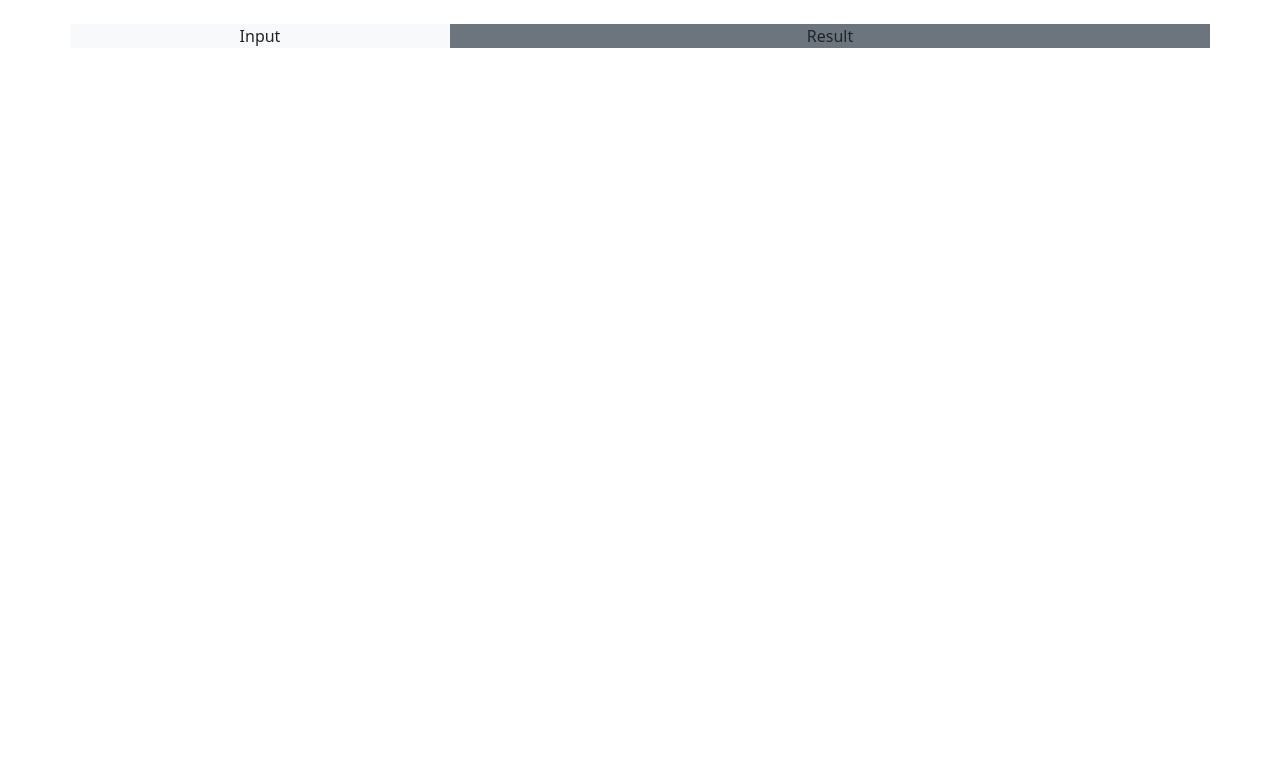
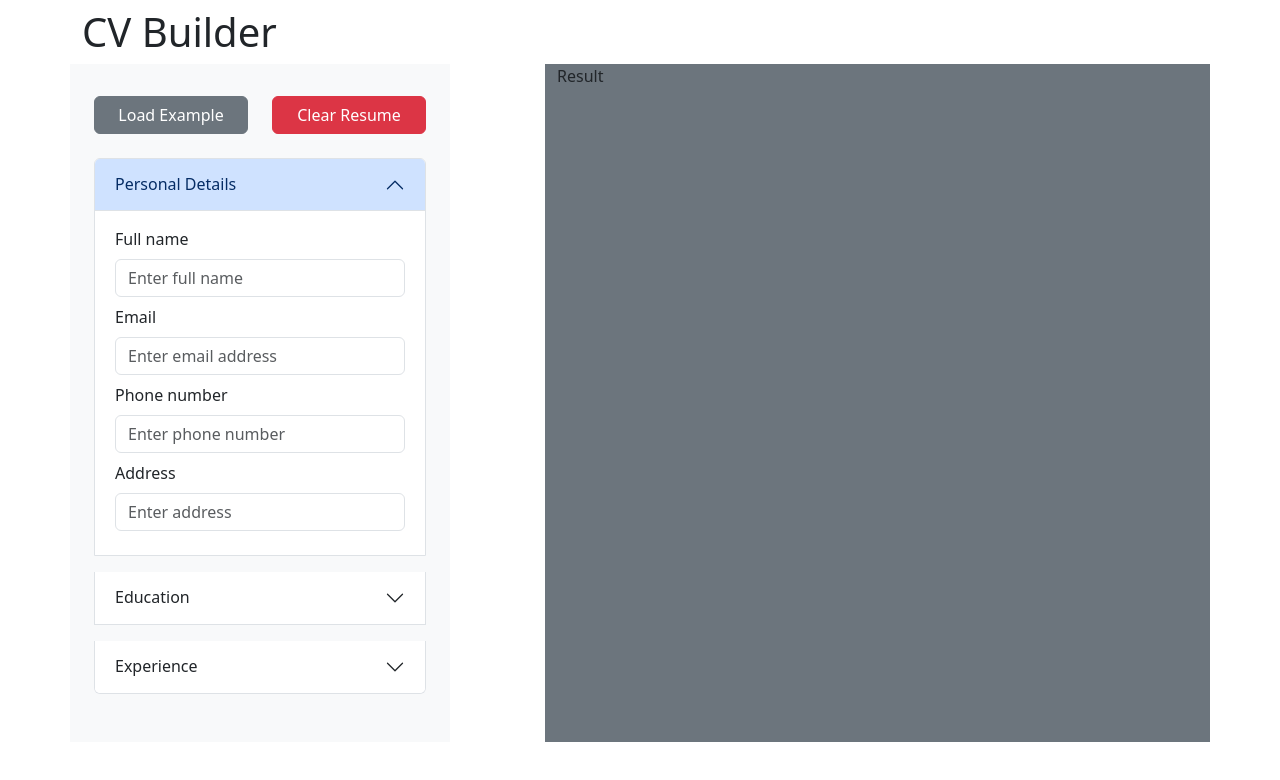
Before and after one commit to ryangholland/top-cv-application, a React app: page / in a window 1280 px wide. Shown: the top 780 px of the page. Built offline with nearby package versions, Linux system fonts and the light colour scheme; the HTML template or start-up script is replaced by a standard one.

Commit message:
Add static styling for Resume Input section

```diff
--- a/src/App.jsx
+++ b/src/App.jsx
@@ -1,13 +1,63 @@
 import Container from "react-bootstrap/Container";
 import Row from "react-bootstrap/Row";
 import Col from "react-bootstrap/Col";
+import Button from "react-bootstrap/Button";
+import Accordion from "react-bootstrap/Accordion";
+
+import PersonalDetailsForm from "./components/PersonalDetailsForm";
+import EducationGroup from "./components/EducationGroup";
+import ExperienceGroup from "./components/ExperienceGroup";
 
 function App() {
   return (
-    <Container className="text-center my-4">
-      <Row>
-        <Col xs={12} lg={4} className="bg-light">Input</Col>
-        <Col xs={12} lg={8} className="bg-secondary">Result</Col>
+    <Container>
+      <h1 className="my-2">CV Builder</h1>
+      <Row className="my-2">
+        {/* Resume Input */}
+        <Col xs={12} lg={4} className="bg-light p-4">
+          <Row className="my-2">
+            <Col>
+              <Button variant="secondary" className="w-100">
+                Load Example
+              </Button>
+            </Col>
+            <Col>
+              <Button variant="danger" className="w-100">
+                Clear Resume
+              </Button>
+            </Col>
+          </Row>
+          <Row className="my-4">
+            <Accordion defaultActiveKey="0">
+              <Accordion.Item eventKey="0" className="mb-3">
+                <Accordion.Header>Personal Details</Accordion.Header>
+                <Accordion.Body>
+                  <PersonalDetailsForm />
+                </Accordion.Body>
+              </Accordion.Item>
+              <Accordion.Item eventKey="1" className="mb-3">
+                <Accordion.Header>Education</Accordion.Header>
+                <Accordion.Body>
+                  <EducationGroup />
+                </Accordion.Body>
+              </Accordion.Item>
+              <Accordion.Item eventKey="2">
+                <Accordion.Header>Experience</Accordion.Header>
+                <Accordion.Body>
+                  <ExperienceGroup />
+                </Accordion.Body>
+              </Accordion.Item>
+            </Accordion>
+          </Row>
+        </Col>
+
+        {/* Spacer Column */}
+        <Col lg={1}></Col>
+
+        {/* Resume Display */}
+        <Col xs={12} lg={7} className="bg-secondary">
+          Result
+        </Col>
       </Row>
     </Container>
   );
--- /dev/null
+++ b/src/components/EducationGroup.jsx
@@ -0,0 +1,20 @@
+import Button from "react-bootstrap/Button";
+import Col from "react-bootstrap/Col";
+
+function EducationGroup() {
+  return (
+    <Col>
+      <Button className="w-100 mb-2" variant="outline-secondary">
+        Education 1
+      </Button>
+      <Button className="w-100 mb-2" variant="outline-secondary">
+        Education 2
+      </Button>
+      <div className="d-flex justify-content-center mt-2">
+        <Button variant="secondary">&#43; Add Education</Button>
+      </div>
+    </Col>
+  );
+}
+
+export default EducationGroup;
--- /dev/null
+++ b/src/components/ExperienceGroup.jsx
@@ -0,0 +1,20 @@
+import Button from "react-bootstrap/Button";
+import Col from "react-bootstrap/Col";
+
+function ExperienceGroup() {
+  return (
+    <Col>
+      <Button className="w-100 mb-2" variant="outline-secondary">
+        Experience 1
+      </Button>
+      <Button className="w-100 mb-2" variant="outline-secondary">
+        Experience 2
+      </Button>
+      <div className="d-flex justify-content-center mt-2">
+        <Button variant="secondary">&#43; Add Experience</Button>
+      </div>
+    </Col>
+  );
+}
+
+export default ExperienceGroup;
--- /dev/null
+++ b/src/components/PersonalDetailsForm.jsx
@@ -0,0 +1,29 @@
+import Form from "react-bootstrap/Form";
+
+function PersonalDetailsForm() {
+  return (
+    <Form>
+      <Form.Group className="mb-2">
+        <Form.Label>Full name</Form.Label>
+        <Form.Control type="text" placeholder="Enter full name" />
+      </Form.Group>
+
+      <Form.Group className="mb-2">
+        <Form.Label>Email</Form.Label>
+        <Form.Control type="email" placeholder="Enter email address" />
+      </Form.Group>
+
+      <Form.Group className="mb-2">
+        <Form.Label>Phone number</Form.Label>
+        <Form.Control type="number" placeholder="Enter phone number" />
+      </Form.Group>
+
+      <Form.Group className="mb-2">
+        <Form.Label>Address</Form.Label>
+        <Form.Control type="text" placeholder="Enter address" />
+      </Form.Group>
+    </Form>
+  );
+}
+
+export default PersonalDetailsForm;
```
